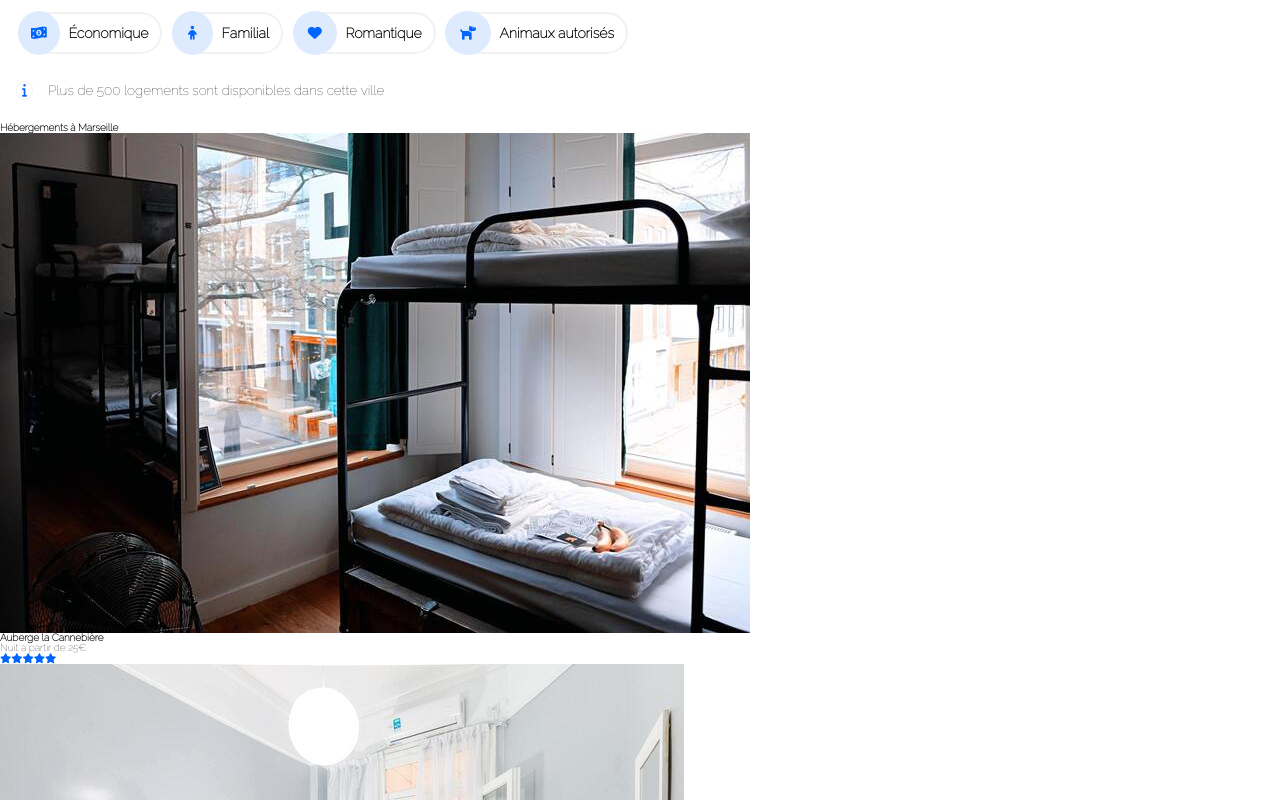
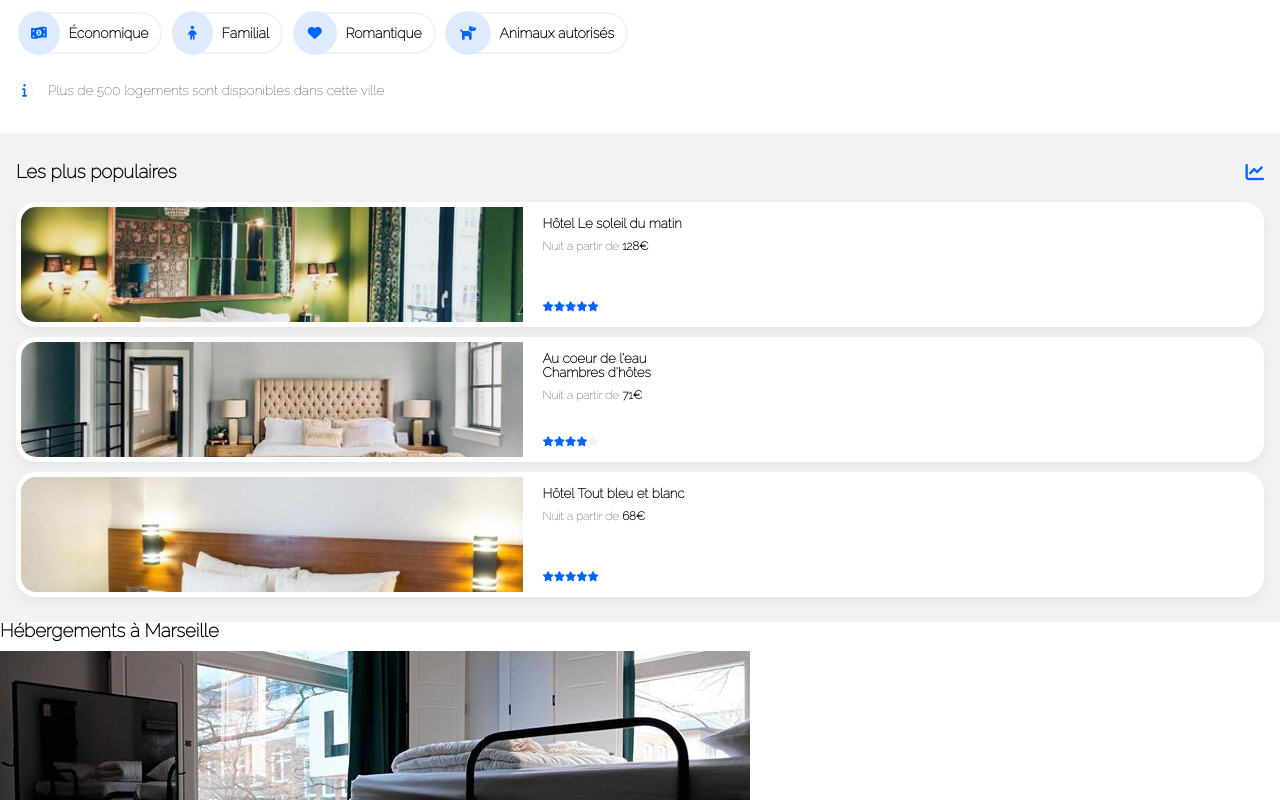
Before and after one commit to S-Moreira06/MOREIRAStephane_2_10102020, a website: page public/index.html in a window 1280 px wide. Shown: the part 400-1200 px from the top of the page. Drawn offline with Linux system fonts and the light colour scheme; files whose address does not match are found by name; a web font is replaced by a local one.

Commit message:
create : main and popular
create and setup main and popular, asjust popular with pixelperfect

```diff
--- a/public/index.html
+++ b/public/index.html
@@ -50,7 +50,7 @@
             </form>
         </header>
 
-        <main class="main">
+        <main>
             <article id="lodging" class="lodging">
                 <h2 class="lodging__title">Hébergements à Marseille</h2>
 
@@ -58,37 +58,37 @@
                     <img src="images/hebergement/marcus-loke-WQJvWU_HZFo-unsplash.jpg" alt="Auberge la Cannebière" />
                     <h3>Auberge la Cannebière</h3>
                     <p>Nuit a partir de <span class="price">25€</span></p>
-                    <i class="fas fa-star first_star"></i><i class="fas fa-star"></i><i class="fas fa-star"></i><i class="fas fa-star"></i><i class="fas fa-star star"></i>
+                    <i class="fas fa-star first-star"></i><i class="fas fa-star"></i><i class="fas fa-star"></i><i class="fas fa-star"></i><i class="fas fa-star star"></i>
                 </a>
                 <a href="#" class="lodging__article--2">
                     <img src="images/hebergement/fred-kleber-gTbaxaVLvsg-unsplash.jpg" alt="Hôtel du port" />
                     <h3>Hôtel du port</h3>
                     <p>Nuit à partir de <span class="price">52€</span></p>
-                    <i class="fas fa-star first_star"></i><i class="fas fa-star"></i><i class="fas fa-star"></i><i class="fas fa-star"></i><i class="fas fa-star"></i>
+                    <i class="fas fa-star first-star"></i><i class="fas fa-star"></i><i class="fas fa-star"></i><i class="fas fa-star"></i><i class="fas fa-star"></i>
                 </a>
                 <a href="#" class="lodging__article--3">
                     <img src="images/hebergement/reisetopia-B8WIgxA_PFU-unsplash.jpg" alt="Hôtel Les mouettes" />
                     <h3>Hôtel Les mouettes</h3>
                     <p>Nuit a partir de <span class="price">76€</span></p>
-                    <i class="fas fa-star first_star"></i><i class="fas fa-star"></i><i class="fas fa-star"></i><i class="fas fa-star"></i><i class="fas fa-star star" ></i>
+                    <i class="fas fa-star first-star"></i><i class="fas fa-star"></i><i class="fas fa-star"></i><i class="fas fa-star"></i><i class="fas fa-star star" ></i>
                 </a>
                 <a href="#" class="lodging__article--4">
                     <img src="images/hebergement/annie-spratt-Eg1qcIitAuA-unsplash.jpg" alt="Hôtel de la mer" />
                     <h3>Hôtel de la mer</h3>
                     <p>Nuit a partir de <span class="price">46€</span></p>
-                    <i class="fas fa-star first_star"></i><i class="fas fa-star"></i><i class="fas fa-star"></i><i class="fas fa-star star" ></i><i class="fas fa-star star" ></i>
+                    <i class="fas fa-star first-star"></i><i class="fas fa-star"></i><i class="fas fa-star"></i><i class="fas fa-star star" ></i><i class="fas fa-star star" ></i>
                 </a>
                 <a href="#" class="lodging__article--5">
                     <img src="images/hebergement/nicate-lee-kT-ZyaiwBe0-unsplash.jpg" alt="Auberge Le Panier" />
                     <h3>Auberge Le Panier</h3>
                     <p>Nuit a partir de <span class="price">23€</span></p>
-                    <i class="fas fa-star first_star"></i><i class="fas fa-star"></i><i class="fas fa-star"></i><i class="fas fa-star"></i><i class="fas fa-star star" ></i>
+                    <i class="fas fa-star first-star"></i><i class="fas fa-star"></i><i class="fas fa-star"></i><i class="fas fa-star"></i><i class="fas fa-star star" ></i>
                 </a>
                 <a href="#" class="lodging__article--6">
                     <img src="images/hebergement/febrian-zakaria-M6S1WvfW68A-unsplash.jpg" alt="Hôtel chez Amina" />
                     <h3>Hôtel chez Amina</h3>
                     <p>Nuit a partir de <span class="price">96€</span></p>
-                    <i class="fas fa-star first_star"></i><i class="fas fa-star"></i><i class="fas fa-star"></i><i class="fas fa-star"></i><i class="fas fa-star"></i>
+                    <i class="fas fa-star first-star"></i><i class="fas fa-star"></i><i class="fas fa-star"></i><i class="fas fa-star"></i><i class="fas fa-star"></i>
                 </a>
                 <p class="lodging__show">Afficher plus</p>
             </article>
@@ -103,7 +103,7 @@
                         <p>Nuit a partir de <span class="price">128€</span></p>
                     </div>
                     <div class="aside--score">
-                        <i class="fas fa-star first_star"></i><i class="fas fa-star"></i><i class="fas fa-star"></i><i class="fas fa-star"></i><i class="fas fa-star"></i>
+                        <i class="fas fa-star first-star"></i><i class="fas fa-star"></i><i class="fas fa-star"></i><i class="fas fa-star"></i><i class="fas fa-star"></i>
                     </div>
                 </a>
 
@@ -114,7 +114,7 @@
                         <p>Nuit a partir de <span class="price">71€</span></p>
                     </div>
                     <div class="aside--score">
-                        <i class="fas fa-star first_star"></i><i class="fas fa-star"></i><i class="fas fa-star"></i><i class="fas fa-star"></i><i class="fas fa-star star" ></i>
+                        <i class="fas fa-star first-star"></i><i class="fas fa-star"></i><i class="fas fa-star"></i><i class="fas fa-star"></i><i class="fas fa-star star-off" ></i>
                     </div>
                 </a>
 
@@ -125,7 +125,7 @@
                         <p>Nuit a partir de <span class="price">68€</span></p>
                     </div>
                     <div class="aside--score">
-                        <i class="fas fa-star first_star"></i><i class="fas fa-star"></i><i class="fas fa-star"></i><i class="fas fa-star"></i><i class="fas fa-star star" ></i>
+                        <i class="fas fa-star first-star"></i><i class="fas fa-star"></i><i class="fas fa-star"></i><i class="fas fa-star"></i><i class="fas fa-star star" ></i>
                     </div>
                 </a>
 
--- /dev/null
+++ b/sass/layout/_lodging.scss
@@ -0,0 +1,3 @@
+.lodging {
+    grid-area: lodging;
+}
--- /dev/null
+++ b/sass/layout/_main.scss
@@ -0,0 +1,25 @@
+main {
+    display: grid;
+    grid-template: 1fr / 1fr;
+    grid-template-areas:
+        "popular"
+        "lodging";
+    h2 {
+        font-size: 1.85rem;
+    }
+    a {
+        background-color: #fff;
+        padding: 0.5rem;
+        border-radius: $radius-primary;
+        box-shadow: $shadow;
+    }
+    img {
+        object-fit: cover;
+    }
+    .price {
+        font-weight: 700;
+    }
+    .star-off {
+        color: $color-secondary;
+    }
+}
--- /dev/null
+++ b/sass/layout/_popular.scss
@@ -0,0 +1,42 @@
+aside {
+    grid-area: popular;
+    padding: 3rem $mobile-margin 2.5rem $mobile-margin;
+    margin-top: 1rem;
+    background-color: $color-secondary;
+    display: grid;
+    grid-template: auto repeat(3, 1fr) / 1fr;
+    grid-row-gap: 1rem;
+    h2 {
+        display: flex;
+        justify-content: space-between;
+        margin-bottom: 1rem;
+    }
+    a {
+        display: grid;
+        grid-template: 1fr auto / 7fr 10fr;
+        grid-template-areas:
+            "img txt"
+            "img score";
+        grid-column-gap: 2rem;
+        img {
+            grid-area: img;
+            height: 11.5rem;
+            width: 100%;
+            border-radius: $radius-secondary 0 0 $radius-secondary;
+        }
+        .aside--text {
+            grid-area: txt;
+            h3 {
+                font-size: 1.33rem;
+                padding: 1rem 1rem 1rem 0;
+            }
+            p {
+                font-size: 1.17rem;
+            }
+        }
+        .aside--score {
+            grid-area: score;
+            padding-bottom: 1rem;
+        }
+    }
+}
--- a/sass/main.scss
+++ b/sass/main.scss
@@ -4,3 +4,6 @@
 @import "./base/base";
 @import "./layout/nav";
 @import "./layout/form";
+@import "./layout/main";
+@import "./layout/lodging";
+@import "./layout/popular";
--- a/sass/utils/_variables.scss
+++ b/sass/utils/_variables.scss
@@ -3,6 +3,8 @@ $color-secondary : #f2f2f2;
 $color-tertiary : #deebff;
 
 $radius-primary : 2rem;
+$radius-secondary : 1.5rem;
+
 $shadow: 0px 5px 10px #E5E6E7;
 
 $mobile-margin: 1.6rem;
```
Also changed, not shown: public/css/style.css, 1 other file.
